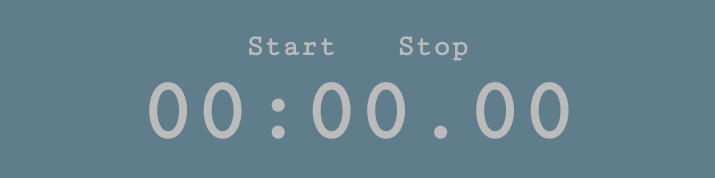
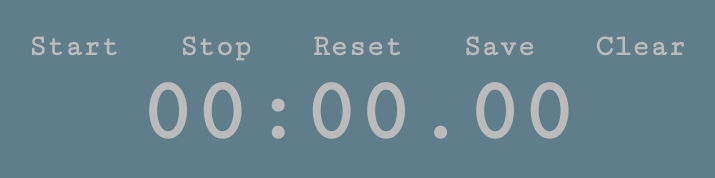
Before and after one commit to mnap00/mod-15.7-es6-react-stopwatch, a website: page src/index.html in a window 1280 px wide. Shown: the whole page, without its empty margins (283-998 px from the left). Drawn offline with nearby package versions, Linux system fonts and the light colour scheme; files that its build step writes are made by us from their sources.

Commit message:
Add additional buttons

```diff
--- a/src/index.html
+++ b/src/index.html
@@ -10,6 +10,9 @@
     <nav class="controls">
         <a id="start" class="button" href="#">Start</a>
         <a id="stop" class="button" href="#">Stop</a>
+        <a id="reset" class="button" href="#">Reset</a>
+        <a id="save" class="button" href="#">Save</a>
+        <a id="clear" class="button" href="#">Clear</a>
     </nav>
     <div class="stopwatch"></div>
     <ul class="results"></ul>
```
Also changed, not shown: dist/index.html.
